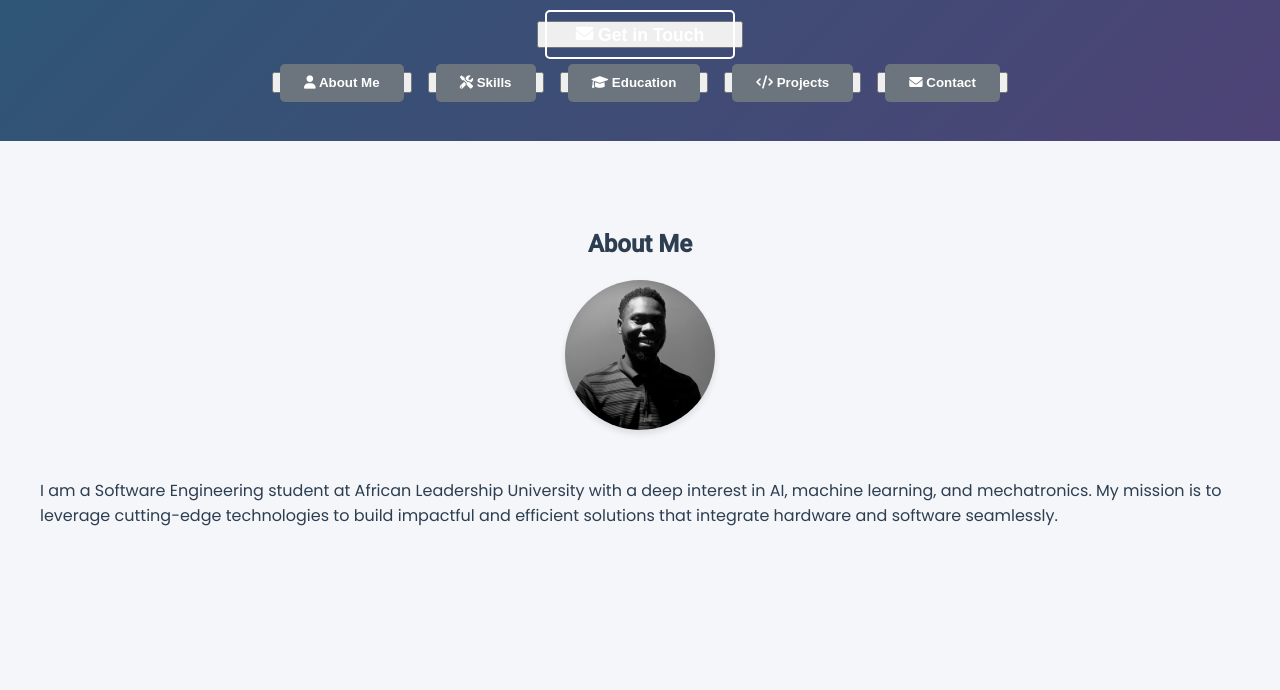
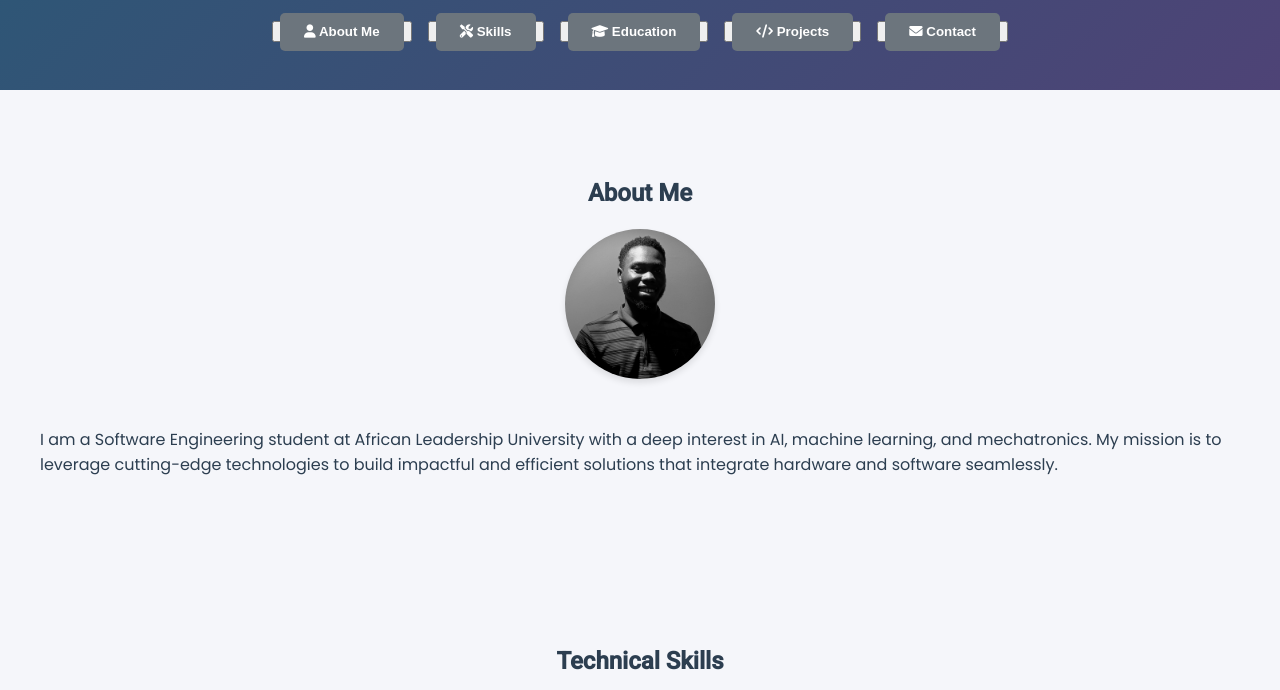
Before and after one commit to Miranics/my-resume_website-, a plain HTML site: page index.html in a window 1280 px wide. Shown: the part 161-851 px from the top of the page. Drawn offline with Linux system fonts and the light colour scheme.

Commit message:
grt in touch -R

```diff
--- a/index.html
+++ b/index.html
@@ -15,13 +15,6 @@
         <div class="container header-content">
             <h1>Nanen Miracle Mbanaade</h1>
             <p class="subtitle">Software Engineering Student | AI & ML Enthusiast</p>
-
-            <!-- Centralized "Get in Touch" Button -->
-            <div class="get-in-touch">
-                <button class="cta-button">
-                    <a href="#contact"><i class="fas fa-envelope"></i> Get in Touch</a>
-                </button>
-            </div>
 
             <!-- Section Buttons -->
             <div class="nav-buttons">
```
